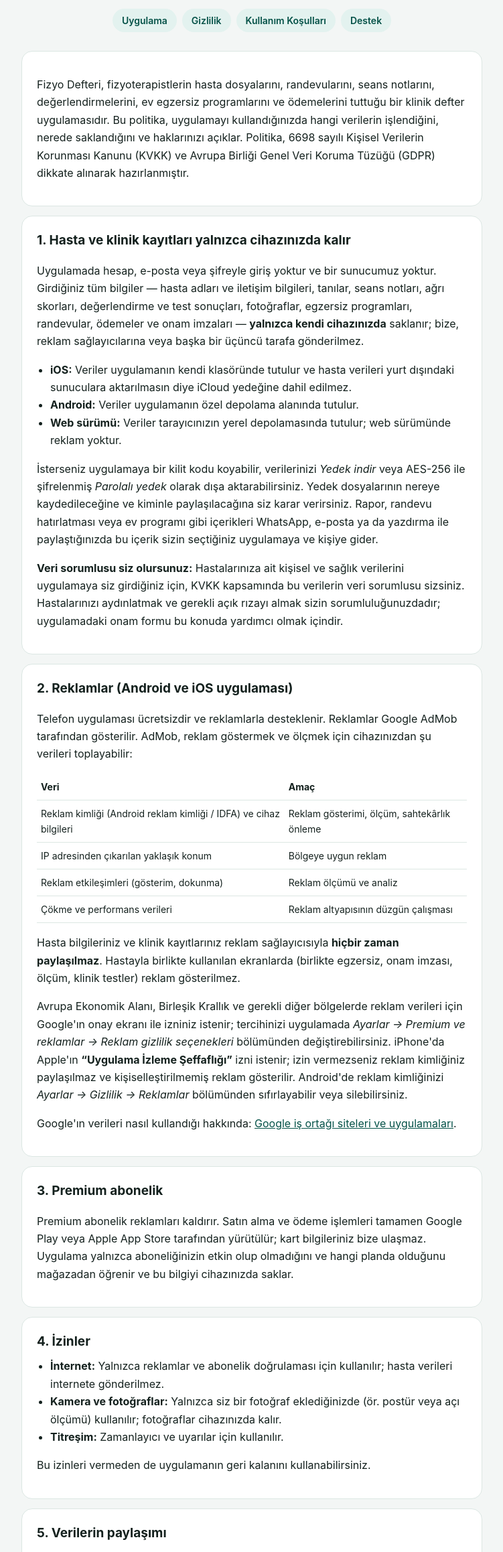
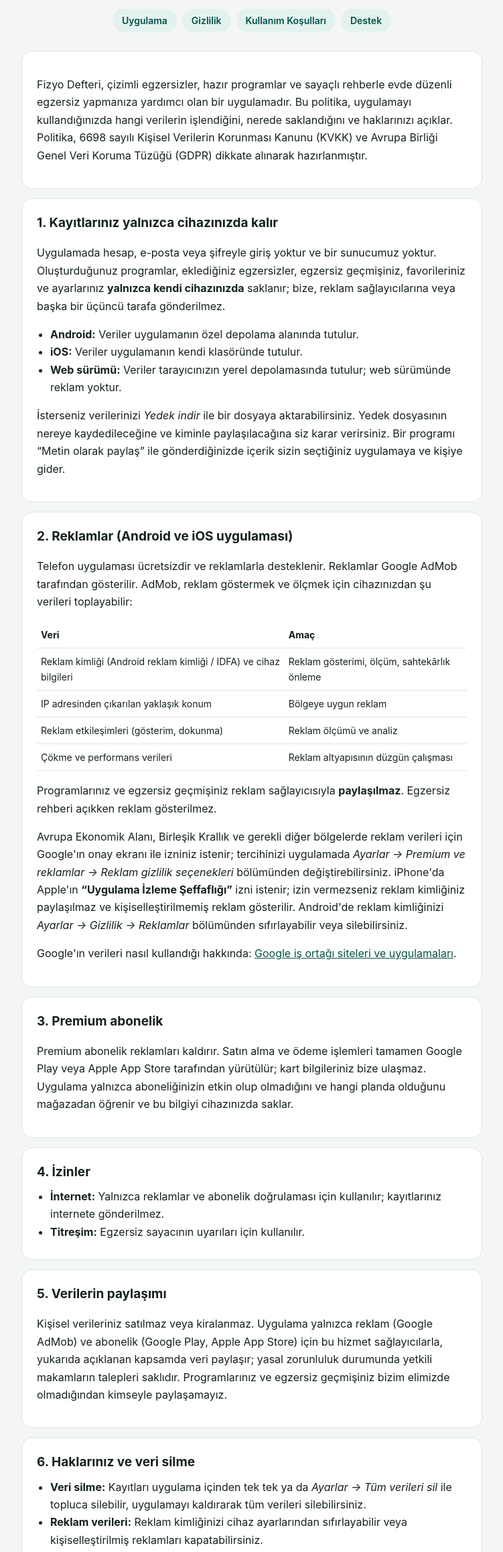
Before and after one commit to ugrdundar/ugrdundar.github.io, a plain HTML site: page fizyodefteri/gizlilik.html in a window 1280 px wide. Shown: the part 219-2536 px from the top of the page at 67% size, without its empty margins (264-1015 px from the left). Drawn offline with Linux system fonts and the light colour scheme.

Commit message:
Fizyo Defteri: kişisel egzersiz uygulaması için sayfaları güncelle
Co-Authored-By: Claude Opus 5.5 <noreply@anthropic.com>
Claude-Session: https://claude.ai/code/session_01RkdsiDyTRqv61UZ9cWC9v2

```diff
--- a/fizyodefteri/gizlilik.html
+++ b/fizyodefteri/gizlilik.html
@@ -16,19 +16,18 @@
   </header>
 
   <section>
-    <p>Fizyo Defteri, fizyoterapistlerin hasta dosyalarını, randevularını, seans notlarını, değerlendirmelerini, ev egzersiz programlarını ve ödemelerini tuttuğu bir klinik defter uygulamasıdır. Bu politika, uygulamayı kullandığınızda hangi verilerin işlendiğini, nerede saklandığını ve haklarınızı açıklar. Politika, 6698 sayılı Kişisel Verilerin Korunması Kanunu (KVKK) ve Avrupa Birliği Genel Veri Koruma Tüzüğü (GDPR) dikkate alınarak hazırlanmıştır.</p>
+    <p>Fizyo Defteri, çizimli egzersizler, hazır programlar ve sayaçlı rehberle evde düzenli egzersiz yapmanıza yardımcı olan bir uygulamadır. Bu politika, uygulamayı kullandığınızda hangi verilerin işlendiğini, nerede saklandığını ve haklarınızı açıklar. Politika, 6698 sayılı Kişisel Verilerin Korunması Kanunu (KVKK) ve Avrupa Birliği Genel Veri Koruma Tüzüğü (GDPR) dikkate alınarak hazırlanmıştır.</p>
   </section>
 
   <section>
-    <h2>1. Hasta ve klinik kayıtları yalnızca cihazınızda kalır</h2>
-    <p>Uygulamada hesap, e-posta veya şifreyle giriş yoktur ve bir sunucumuz yoktur. Girdiğiniz tüm bilgiler — hasta adları ve iletişim bilgileri, tanılar, seans notları, ağrı skorları, değerlendirme ve test sonuçları, fotoğraflar, egzersiz programları, randevular, ödemeler ve onam imzaları — <strong>yalnızca kendi cihazınızda</strong> saklanır; bize, reklam sağlayıcılarına veya başka bir üçüncü tarafa gönderilmez.</p>
+    <h2>1. Kayıtlarınız yalnızca cihazınızda kalır</h2>
+    <p>Uygulamada hesap, e-posta veya şifreyle giriş yoktur ve bir sunucumuz yoktur. Oluşturduğunuz programlar, eklediğiniz egzersizler, egzersiz geçmişiniz, favorileriniz ve ayarlarınız <strong>yalnızca kendi cihazınızda</strong> saklanır; bize, reklam sağlayıcılarına veya başka bir üçüncü tarafa gönderilmez.</p>
     <ul>
-      <li><strong>iOS:</strong> Veriler uygulamanın kendi klasöründe tutulur ve hasta verileri yurt dışındaki sunuculara aktarılmasın diye iCloud yedeğine dahil edilmez.</li>
       <li><strong>Android:</strong> Veriler uygulamanın özel depolama alanında tutulur.</li>
+      <li><strong>iOS:</strong> Veriler uygulamanın kendi klasöründe tutulur.</li>
       <li><strong>Web sürümü:</strong> Veriler tarayıcınızın yerel depolamasında tutulur; web sürümünde reklam yoktur.</li>
     </ul>
-    <p>İsterseniz uygulamaya bir kilit kodu koyabilir, verilerinizi <em>Yedek indir</em> veya AES-256 ile şifrelenmiş <em>Parolalı yedek</em> olarak dışa aktarabilirsiniz. Yedek dosyalarının nereye kaydedileceğine ve kiminle paylaşılacağına siz karar verirsiniz. Rapor, randevu hatırlatması veya ev programı gibi içerikleri WhatsApp, e-posta ya da yazdırma ile paylaştığınızda bu içerik sizin seçtiğiniz uygulamaya ve kişiye gider.</p>
-    <p><strong>Veri sorumlusu siz olursunuz:</strong> Hastalarınıza ait kişisel ve sağlık verilerini uygulamaya siz girdiğiniz için, KVKK kapsamında bu verilerin veri sorumlusu sizsiniz. Hastalarınızı aydınlatmak ve gerekli açık rızayı almak sizin sorumluluğunuzdadır; uygulamadaki onam formu bu konuda yardımcı olmak içindir.</p>
+    <p>İsterseniz verilerinizi <em>Yedek indir</em> ile bir dosyaya aktarabilirsiniz. Yedek dosyasının nereye kaydedileceğine ve kiminle paylaşılacağına siz karar verirsiniz. Bir programı “Metin olarak paylaş” ile gönderdiğinizde içerik sizin seçtiğiniz uygulamaya ve kişiye gider.</p>
   </section>
 
   <section>
@@ -41,7 +40,7 @@
       <tr><td>Reklam etkileşimleri (gösterim, dokunma)</td><td>Reklam ölçümü ve analiz</td></tr>
       <tr><td>Çökme ve performans verileri</td><td>Reklam altyapısının düzgün çalışması</td></tr>
     </table>
-    <p>Hasta bilgileriniz ve klinik kayıtlarınız reklam sağlayıcısıyla <strong>hiçbir zaman paylaşılmaz</strong>. Hastayla birlikte kullanılan ekranlarda (birlikte egzersiz, onam imzası, ölçüm, klinik testler) reklam gösterilmez.</p>
+    <p>Programlarınız ve egzersiz geçmişiniz reklam sağlayıcısıyla <strong>paylaşılmaz</strong>. Egzersiz rehberi açıkken reklam gösterilmez.</p>
     <p>Avrupa Ekonomik Alanı, Birleşik Krallık ve gerekli diğer bölgelerde reklam verileri için Google'ın onay ekranı ile izniniz istenir; tercihinizi uygulamada <em>Ayarlar → Premium ve reklamlar → Reklam gizlilik seçenekleri</em> bölümünden değiştirebilirsiniz. iPhone'da Apple'ın <strong>“Uygulama İzleme Şeffaflığı”</strong> izni istenir; izin vermezseniz reklam kimliğiniz paylaşılmaz ve kişiselleştirilmemiş reklam gösterilir. Android'de reklam kimliğinizi <em>Ayarlar → Gizlilik → Reklamlar</em> bölümünden sıfırlayabilir veya silebilirsiniz.</p>
     <p>Google'ın verileri nasıl kullandığı hakkında: <a href="https://policies.google.com/technologies/partner-sites?hl=tr">Google iş ortağı siteleri ve uygulamaları</a>.</p>
   </section>
@@ -54,22 +53,20 @@
   <section>
     <h2>4. İzinler</h2>
     <ul>
-      <li><strong>İnternet:</strong> Yalnızca reklamlar ve abonelik doğrulaması için kullanılır; hasta verileri internete gönderilmez.</li>
-      <li><strong>Kamera ve fotoğraflar:</strong> Yalnızca siz bir fotoğraf eklediğinizde (ör. postür veya açı ölçümü) kullanılır; fotoğraflar cihazınızda kalır.</li>
-      <li><strong>Titreşim:</strong> Zamanlayıcı ve uyarılar için kullanılır.</li>
+      <li><strong>İnternet:</strong> Yalnızca reklamlar ve abonelik doğrulaması için kullanılır; kayıtlarınız internete gönderilmez.</li>
+      <li><strong>Titreşim:</strong> Egzersiz sayacının uyarıları için kullanılır.</li>
     </ul>
-    <p>Bu izinleri vermeden de uygulamanın geri kalanını kullanabilirsiniz.</p>
   </section>
 
   <section>
     <h2>5. Verilerin paylaşımı</h2>
-    <p>Kişisel verileriniz satılmaz veya kiralanmaz. Uygulama yalnızca reklam (Google AdMob) ve abonelik (Google Play, Apple App Store) için bu hizmet sağlayıcılarla, yukarıda açıklanan kapsamda veri paylaşır; yasal zorunluluk durumunda yetkili makamların talepleri saklıdır. Hasta ve klinik kayıtları bizim elimizde olmadığından kimseyle paylaşamayız.</p>
+    <p>Kişisel verileriniz satılmaz veya kiralanmaz. Uygulama yalnızca reklam (Google AdMob) ve abonelik (Google Play, Apple App Store) için bu hizmet sağlayıcılarla, yukarıda açıklanan kapsamda veri paylaşır; yasal zorunluluk durumunda yetkili makamların talepleri saklıdır. Programlarınız ve egzersiz geçmişiniz bizim elimizde olmadığından kimseyle paylaşamayız.</p>
   </section>
 
   <section>
     <h2>6. Haklarınız ve veri silme</h2>
     <ul>
-      <li><strong>Veri silme:</strong> Kayıtları uygulama içinden tek tek silebilir, uygulamayı silerek tüm verileri kaldırabilirsiniz. Web sürümünde tarayıcı verilerini temizlemek de kayıtları siler.</li>
+      <li><strong>Veri silme:</strong> Kayıtları uygulama içinden tek tek ya da <em>Ayarlar → Tüm verileri sil</em> ile topluca silebilir, uygulamayı kaldırarak tüm verileri silebilirsiniz.</li>
       <li><strong>Reklam verileri:</strong> Reklam kimliğinizi cihaz ayarlarından sıfırlayabilir veya kişiselleştirilmiş reklamları kapatabilirsiniz.</li>
       <li>KVKK'nın 11. maddesi ve GDPR kapsamındaki haklarınızla ilgili talepleriniz için aşağıdaki e-posta adresinden bize ulaşabilirsiniz.</li>
     </ul>
@@ -77,7 +74,7 @@
 
   <section>
     <h2>7. Çocukların gizliliği</h2>
-    <p>Uygulama sağlık meslek mensuplarına yöneliktir; 18 yaş altındaki kişilere yönelik değildir ve onlardan bilerek veri toplanmaz.</p>
+    <p>Uygulama 13 yaş altındaki çocuklara yönelik değildir ve onlardan bilerek veri toplanmaz.</p>
   </section>
 
   <section>
```
Also changed, not shown: fizyodefteri/destek.html (+1 -1 lines), fizyodefteri/index.html (+13 -8 lines), fizyodefteri/kosullar.html (+4 -4 lines).
